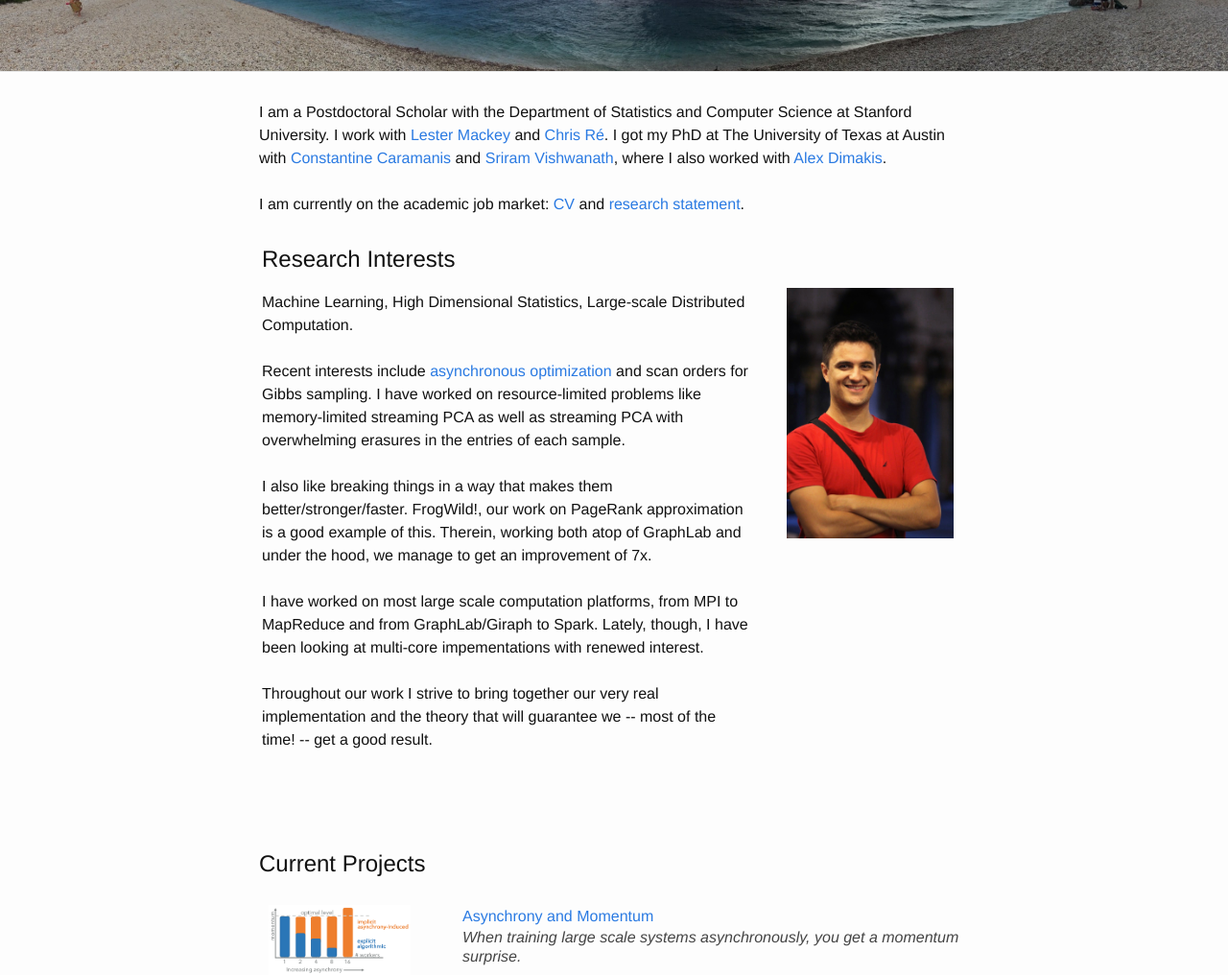
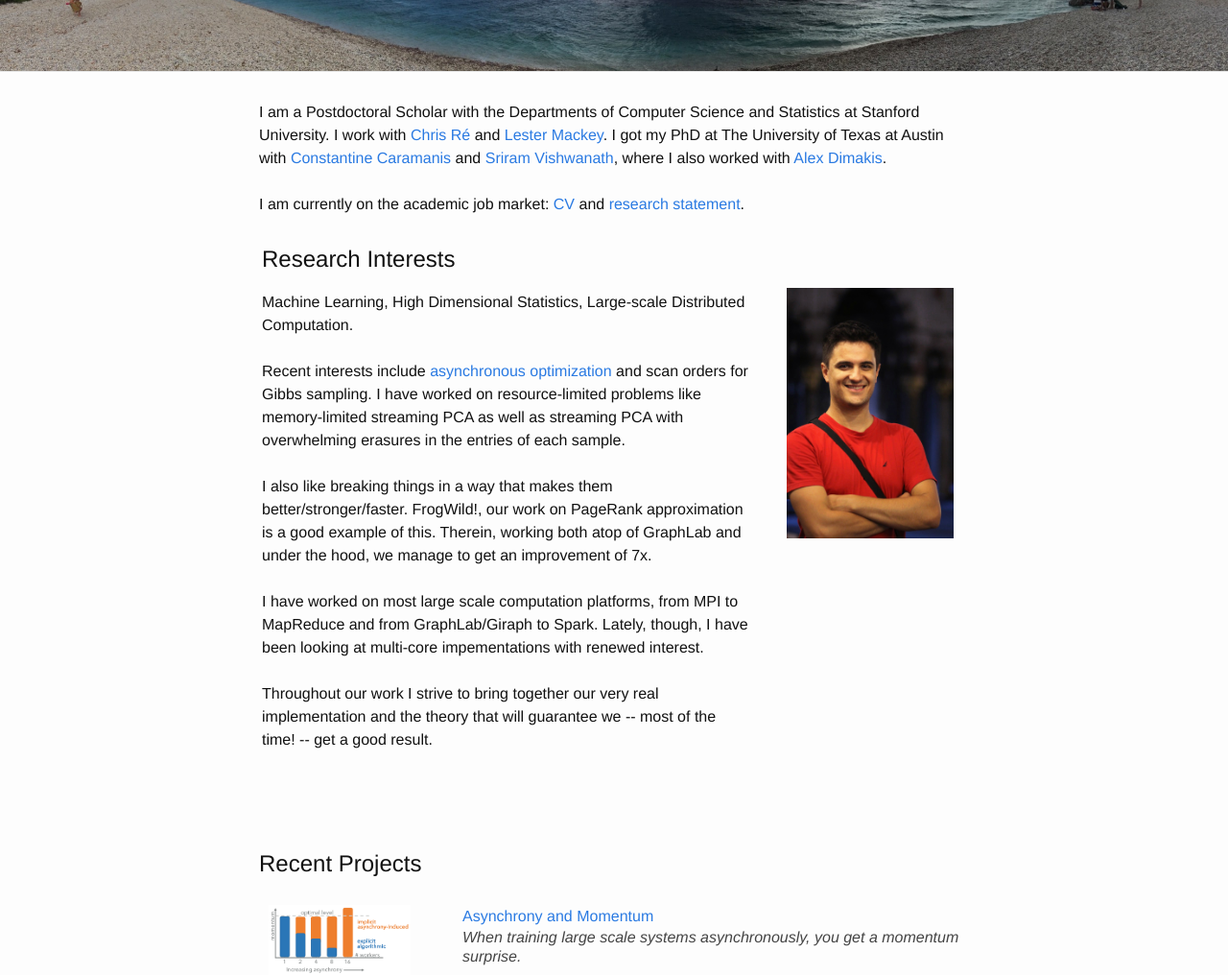
Before and after one commit to mitliagkas/mitliagkas.github.io, a Jekyll site: the page built from index.html, in a window 1280 px wide and 1400 px high. Shown: the part 274-1290 px from the top of the window at 96% size. Built offline with Jekyll 4.4.1, drawn with Linux system fonts in a browser that asks for light colours; some of the changed text lies outside the part shown.

Commit message:
News and minor changes

```diff
--- a/index.html
+++ b/index.html
@@ -5,8 +5,8 @@ layout: default
 <div class="home">
 
 <!--   <table style="text-align: left; width: 90%;" border="0" cellpadding="2" cellspacing="2"> -->
-	I am a Postdoctoral Scholar with the Department of Statistics and Computer Science at Stanford University.
-        I work 	with <a href="http://web.stanford.edu/~lmackey/">Lester Mackey</a> and <a href="http://cs.stanford.edu/people/chrismre/">Chris R&eacute;</a>.
+	I am a Postdoctoral Scholar with the Departments of Computer Science and Statistics at Stanford University.
+        I work 	with <a href="http://cs.stanford.edu/people/chrismre/">Chris R&eacute;</a> and <a href="http://web.stanford.edu/~lmackey/">Lester Mackey</a>.
 	I got my PhD at The University of Texas at Austin with <a href="http://users.ece.utexas.edu/%7Ecmcaram/">Constantine Caramanis</a> and <a href="http://www.ece.utexas.edu/people/faculty/sriram-vishwanath">Sriram Vishwanath</a>,
 	where I also worked with <a href="http://users.ece.utexas.edu/~dimakis/">Alex Dimakis</a>.
 	<br>
@@ -56,7 +56,7 @@ layout: default
 
 <br><br>
 
-<h2>Current Projects</h2>
+<h2>Recent Projects</h2>
 <div id="imagelist">
     <ul>
       <li>
```
Also changed, not shown: other parts of index.html (+2 -0 lines).
